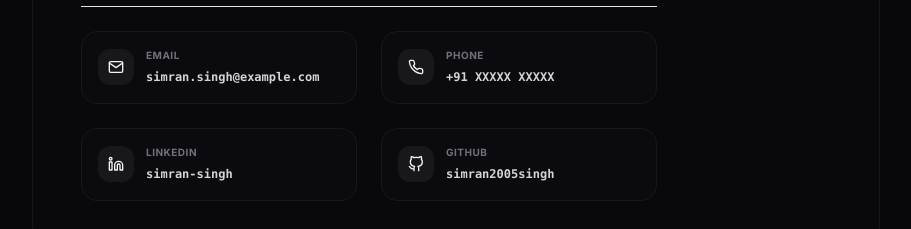
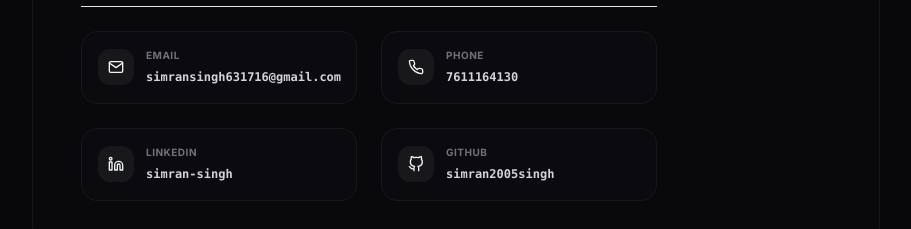
Before and after one commit to Simran2005Singh/Portfolio, a React (Vite) app: page / in a window 1280 px wide. Shown: the part 6791-7020 px from the top of the page, without its empty margins (184-1095 px from the left). Built offline with nearby package versions, Linux system fonts and the light colour scheme.

Commit message:
Update email and phone number contact details

```diff
--- a/src/data/portfolioData.ts
+++ b/src/data/portfolioData.ts
@@ -60,8 +60,8 @@ export const personalInfo = {
   ],
   bio: 'A passionate developer driven by engineering high-performance systems and clean user interfaces. Specializing in full-stack web architectures, core data structures, and optimized backend query designs.',
   oneSentence: 'I design and build premium web systems with a focus on algorithm efficiency, latency reduction, and clean code aesthetics.',
-  email: 'simran.singh@example.com',
-  phone: '+91 XXXXX XXXXX',
+  email: 'simransingh631716@gmail.com',
+  phone: '7611164130',
   location: 'Pune, India',
   resumeUrl: '/resume.pdf',
   education: {
```
